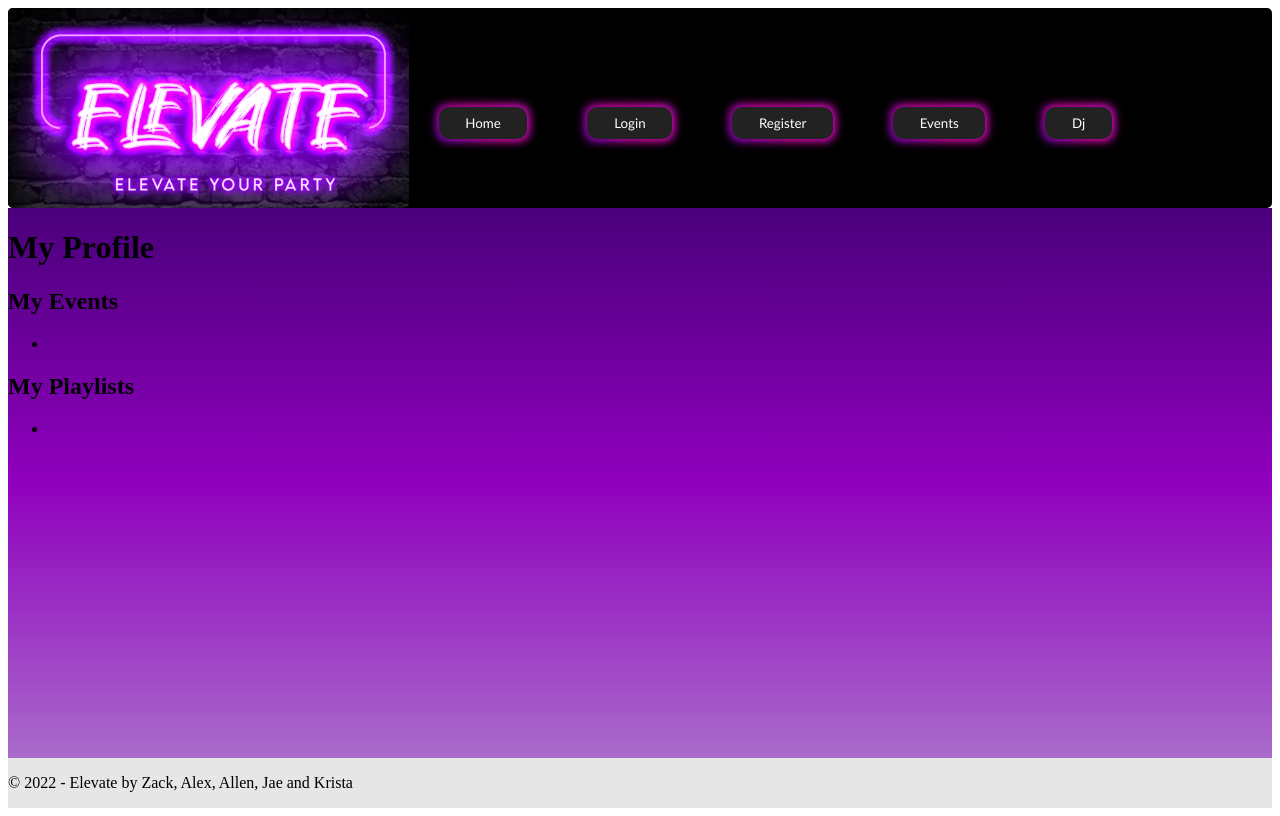
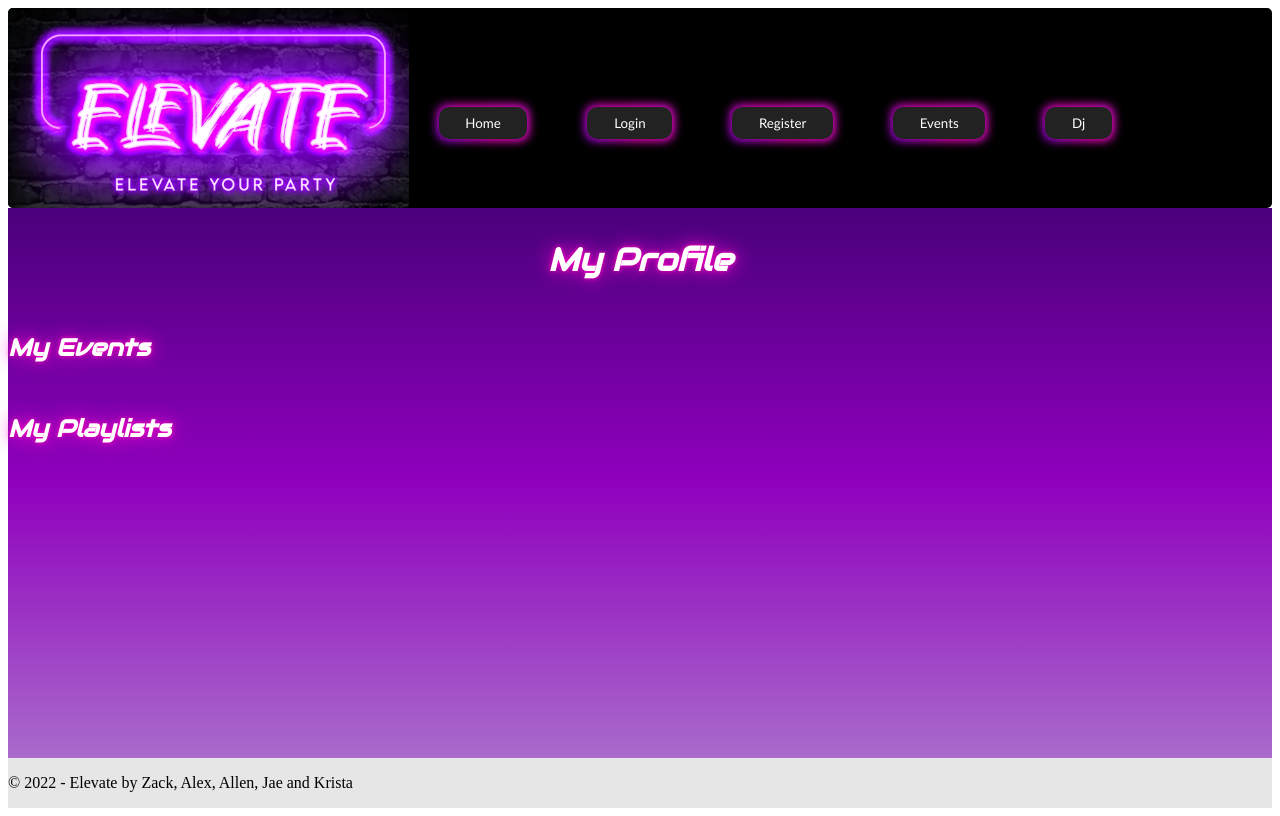
Before and after one commit to allenkramer3/Elevate-Final-Capstone-Project, a Vue app in the folder capstone/vue/: page /dj/1 in a window 1280 px wide. Built offline with nearby package versions, Linux system fonts and the light colour scheme; no server answers.

Commit message:
dj profile style

```diff
--- a/capstone/vue/src/App.vue
+++ b/capstone/vue/src/App.vue
@@ -54,7 +54,7 @@ body{
 
 .main-body {
   grid-area: main-body;
-   background-image: linear-gradient(#4A007b, #9000BE, #A96BCB);
+  background-image: linear-gradient(#4A007b, #9000BE, #A96BCB);
   height: auto;
 }
 
--- a/capstone/vue/src/components/ProfileDj.vue
+++ b/capstone/vue/src/components/ProfileDj.vue
@@ -1,16 +1,16 @@
 <template>
   <div>
       <h1>My Profile</h1>
-      <div>
+      <div class="events">
           <h2>My Events</h2>
           <ul>
-              <li v-for="event in events" v-bind:key="event.eventID">{{ event.eventName }}</li>
+              <li class="list" v-for="event in events" v-bind:key="event.eventID">{{ event.eventName }}</li>
           </ul>
       </div>
-      <div>
+      <div class="playlists">
           <h2>My Playlists</h2>
           <ul>
-              <li v-for="playlist in playlists" v-bind:key="playlist.playlistURI">{{ playlist.playlistName }}</li>
+              <li class="list" v-for="playlist in playlists" v-bind:key="playlist.playlistURI">{{ playlist.playlistName }}</li>
           </ul>
       </div>
   </div>
@@ -62,6 +62,36 @@ export default {
 }
 </script>
 
-<style>
+<style scoped>
+
+h1 {
+    color: white;
+    text-shadow: 0 0 20px #ff00d4, 0 0 5px #ff00b3;
+    font-style: italic;
+    font-family: "Audiowide", sans-serif;
+    padding-top: 10px;
+    text-align: center;
+}
+
+.list {
+    list-style-type: none;
+}
+
+.events {
+    color: white;
+    text-shadow: 0 0 20px #ff00d4, 0 0 5px #ff00b3;
+    font-style: italic;
+    font-family: "Audiowide", sans-serif;
+    padding-top: 10px;
+}
+
+.playlists {
+    color: white;
+    text-shadow: 0 0 20px #ff00d4, 0 0 5px #ff00b3;
+    font-style: italic;
+    font-family: "Audiowide", sans-serif;
+    padding-top: 10px;
+}
+
 
 </style>
```
